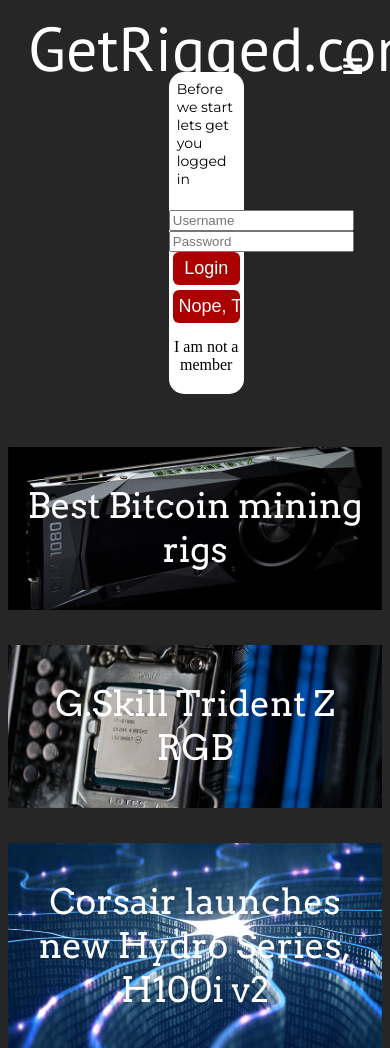
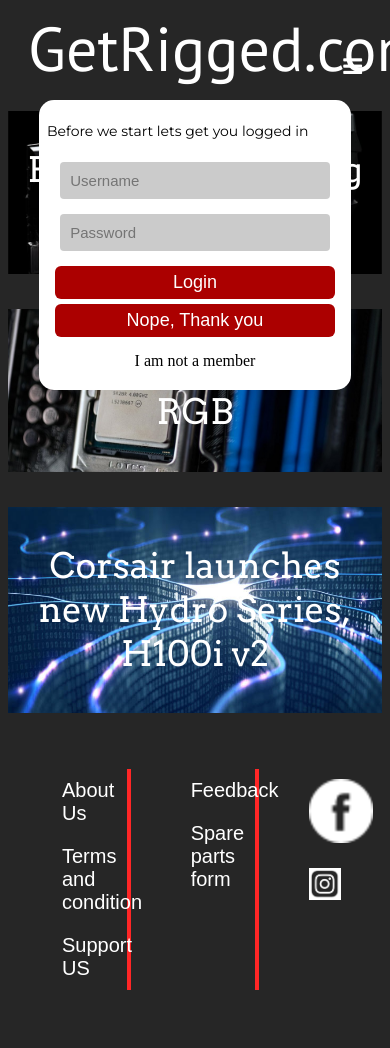
Before and after one commit to pratik-choudhari/getrigged, a PHP site: page /home.php in a window 390 px wide; the page is wider, and only the part inside the window is pictured. Shown: the top 1048 px of that part. After the commit the page ends 990 px from the top of that part, so only its background shows below. Run offline with PHP 8.4, Linux system fonts and the light colour scheme; some web fonts are replaced.

Commit message:
Fix #4 :: Update CSS to keep form separate from the other elements.

```diff
--- a/home.php
+++ b/home.php
@@ -29,42 +29,24 @@
       .fall
       {
         animation-name: example;
-        position: absolute;
-        top:0px;
-        left:0px;
+        top: 0px;
+        left: 0px;
+        right: 0px;
         animation-duration: 2s;
-        position: relative;
+        position: fixed;
         z-index: 999;
-      }
-      @keyframes example
-      {
-        from {top:-1000px;}
-        to {top: 0px;}
-      }
-      @media screen and (max-width: 1160px)
-      {
-        div p
-        {
-          font-size: 18px;
-          padding:8px;
-        }
-      }
-      @media screen and (max-width: 900px)
-      {
-        div p
-        { font-size: 14px;}
       }
       .popupform
       {
         display: block;
-        margin-left: 43%;
+        margin-left: 40%;
         background-color: #fff;
         width:20%;
         padding-bottom: 20px;
-        top:00px;
+        top: 100px;
         border-radius: 15px;
-        transition: 4s;
-      }S
+        position: absolute;
+      }
       .popupform form input[type='text']
       {
         margin-bottom: 15px;
@@ -164,6 +146,34 @@
       {
         font-size: 30px;
         padding-top: 20px;
+      }
+      @keyframes example
+      {
+        from {top:-1000px;}
+        to {top: 0px;}
+      }
+      @media screen and (max-width: 1160px)
+      {
+        div p
+        {
+          font-size: 18px;
+          padding:8px;
+        }
+        .popupform
+        {
+          margin-left: 25%;
+          width: 50%;
+        }
+      }
+      @media screen and (max-width: 900px)
+      {
+        div p
+        { font-size: 14px;}
+        .popupform
+        {
+          margin-left: 10%;
+          width:80%;
+        }
       }
   </style>
 </head>
```
